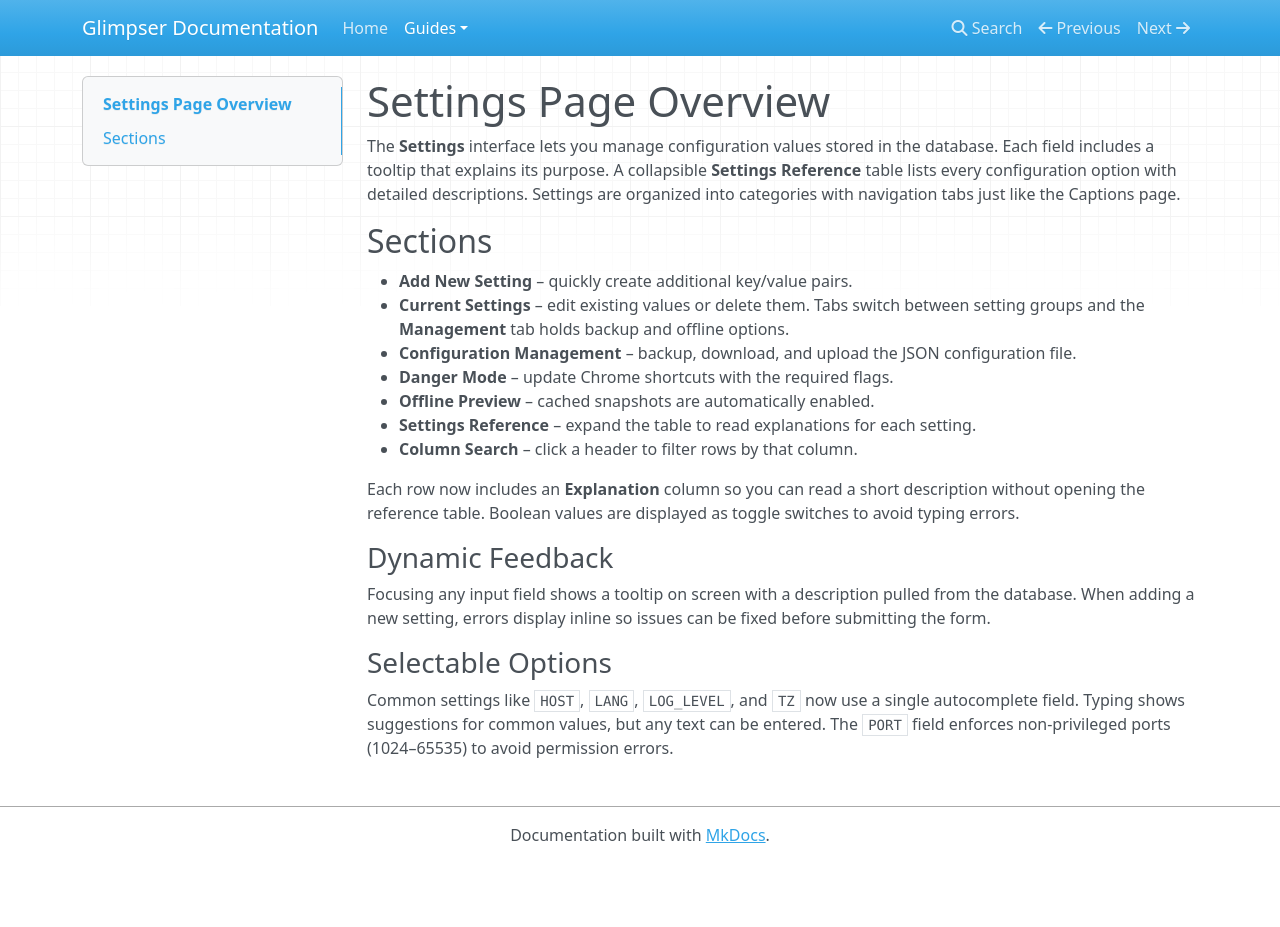
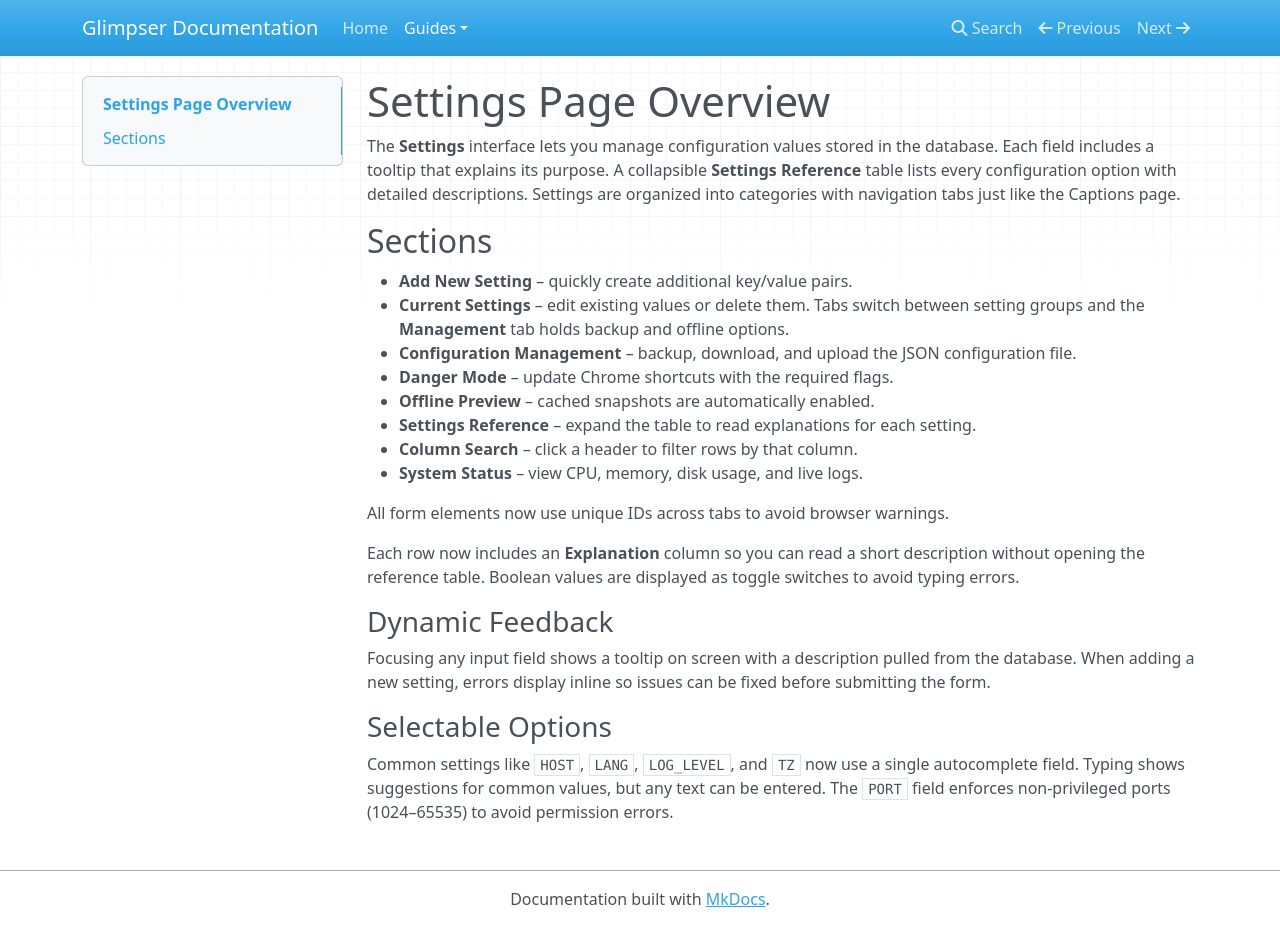
Before and after one commit to KristopherKubicki/glimpser, an MkDocs documentation site: the page built from docs/settings_page.md, in a window 1280 px wide and 927 px high. Built offline with MkDocs 1.6.1, drawn with Linux system fonts in a browser that asks for light colours; nearby versions of some CDN libraries.

Commit message:
docs(settings): document system status tab

```diff
--- a/docs/settings_page.md
+++ b/docs/settings_page.md
@@ -11,6 +11,9 @@ The **Settings** interface lets you manage configuration values stored in the da
 - **Offline Preview** – cached snapshots are automatically enabled.
 - **Settings Reference** – expand the table to read explanations for each setting.
 - **Column Search** – click a header to filter rows by that column.
+- **System Status** – view CPU, memory, disk usage, and live logs.
+
+All form elements now use unique IDs across tabs to avoid browser warnings.
 
 Each row now includes an **Explanation** column so you can read a short
 description without opening the reference table. Boolean values are
```
